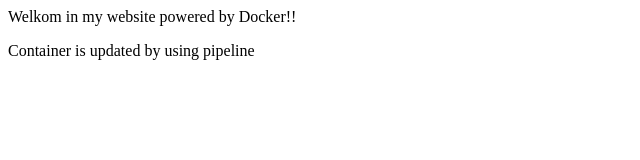
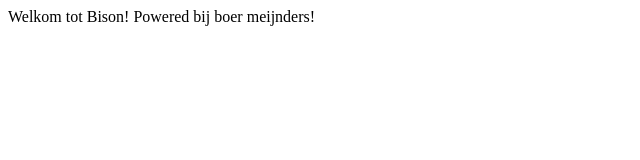
Before and after one commit to coolgooseman/container, a plain HTML site: page index.html in a window 1280 px wide. Shown: the whole page, without its empty margins (0-640 px from the left). Drawn offline with Linux system fonts and the light colour scheme.

Commit message:
Update index.html

```diff
--- a/index.html
+++ b/index.html
@@ -1,6 +1,5 @@
 <HTML>
     <BODY>
-        <p>Welkom in my website powered by Docker!!</p>
-        <p> Container is updated by using pipeline </p>
+        <p>Welkom tot Bison! Powered bij boer meijnders!</p>
     </BODY>
 </HTML>
```
